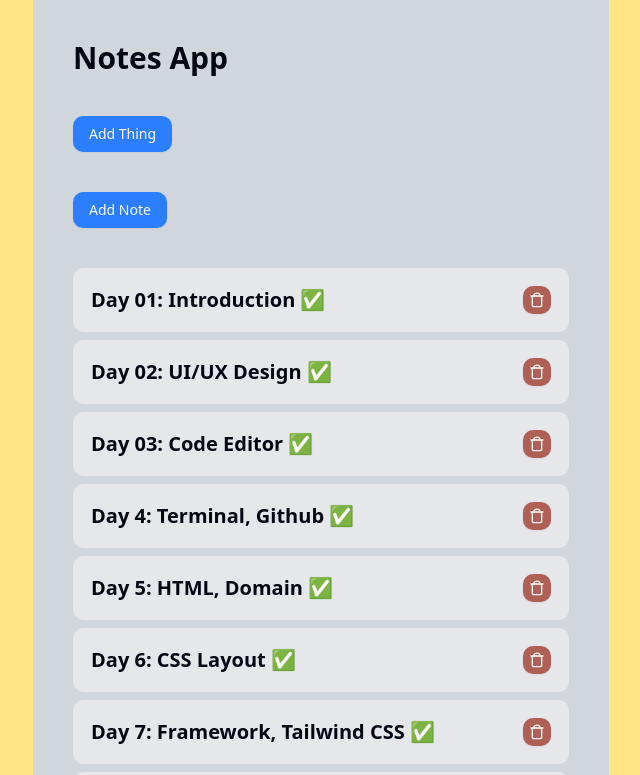
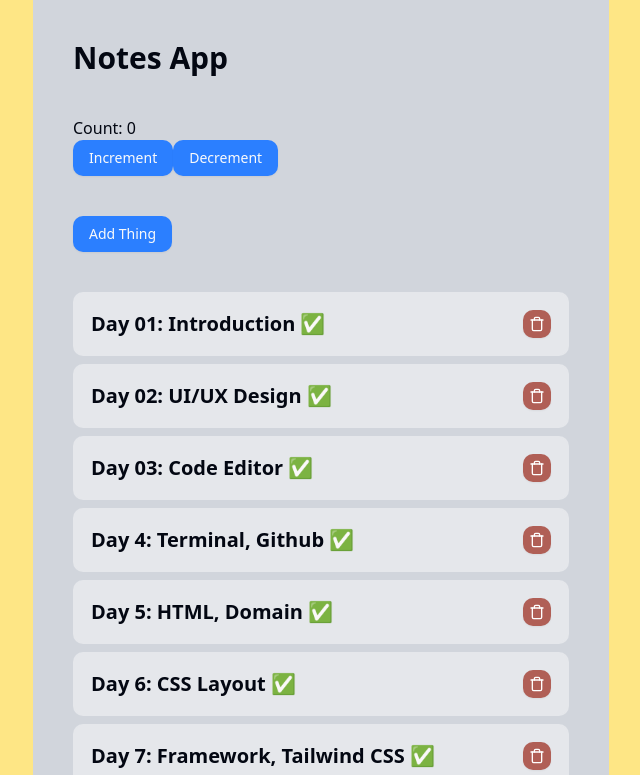
Before and after one commit to purnomoarif/notes-app, a React (Vite) app: page / in a window 1280 px wide. Shown: the top 775 px of the page, without its empty margins (319-959 px from the left). Built offline with nearby package versions, Linux system fonts and the light colour scheme.

Commit message:
feat: useState for counter button

```diff
--- a/src/App.tsx
+++ b/src/App.tsx
@@ -1,6 +1,7 @@
 import { Button } from '@/components/ui/button'
 import { Trash } from 'lucide-react'
 import { AddButton } from '@/components/shared/add-button'
+import { CounterButton } from '@/components/shared/counter-button'
 
 const dataNotes = [
   { id: 1, name: 'Day 01: Introduction', isDone: true },
@@ -51,10 +52,10 @@
     <div className="flex justify-center">
       <div className="w-full max-w-xl space-y-10 bg-gray-300 p-10">
         <h1 className="text-3xl font-bold">Notes App</h1>
+
+        <CounterButton />
         <AddButton />
-        <section>
-          <Button>Add Note</Button>
-        </section>
+
         <section>
           <ul className="space-y-2">
             {dataNotes.map((note) => {
--- /dev/null
+++ b/src/components/shared/counter-button.tsx
@@ -0,0 +1,20 @@
+import { useState } from 'react'
+import { Button } from '@/components/ui/button'
+
+export function CounterButton() {
+  const [count, setCount] = useState(0)
+  function handleIncrement() {
+    setCount(count + 1)
+  }
+
+  function handleDecrement() {
+    setCount(count - 1)
+  }
+  return (
+    <div>
+      <p>Count: {count}</p>
+      <Button onClick={handleIncrement}>Increment</Button>
+      <Button onClick={handleDecrement}>Decrement</Button>
+    </div>
+  )
+}
```
